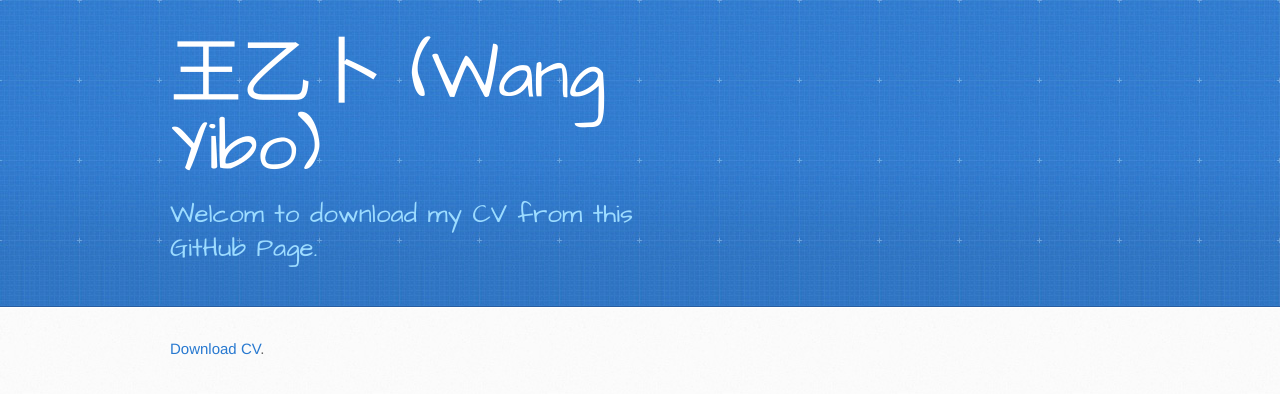
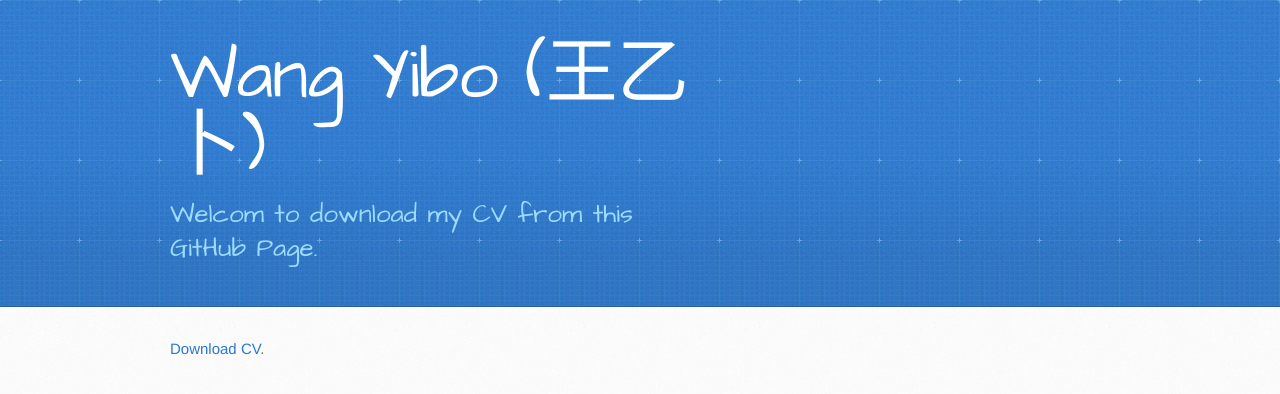
Before and after one commit to yeebowang/CVpage, a Jekyll site: the page built from index.md, in a window 1280 px wide. Shown: the top 394 px of the page. Built offline with Jekyll 4.4.1, drawn with Linux system fonts in a browser that asks for light colours.

```diff
--- a/_config.yml
+++ b/_config.yml
@@ -1,7 +1,7 @@
 remote_theme: pages-themes/architect@v0.2.0
 plugins:
 - jekyll-remote-theme # add this line to the plugins list if you already have one
-title: 王乙卜 (Wang Yibo)
+title: Wang Yibo (王乙卜)
 description: Welcom to download my CV from this GitHub Page.
 show_downloads: false
 #google_analytics:
```
